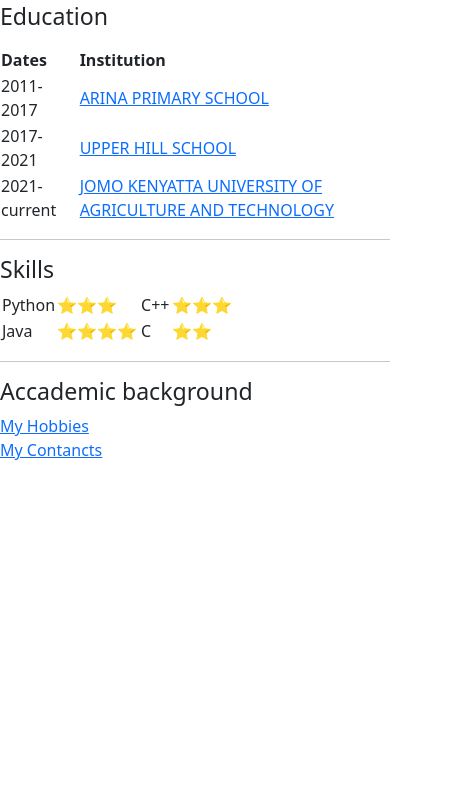
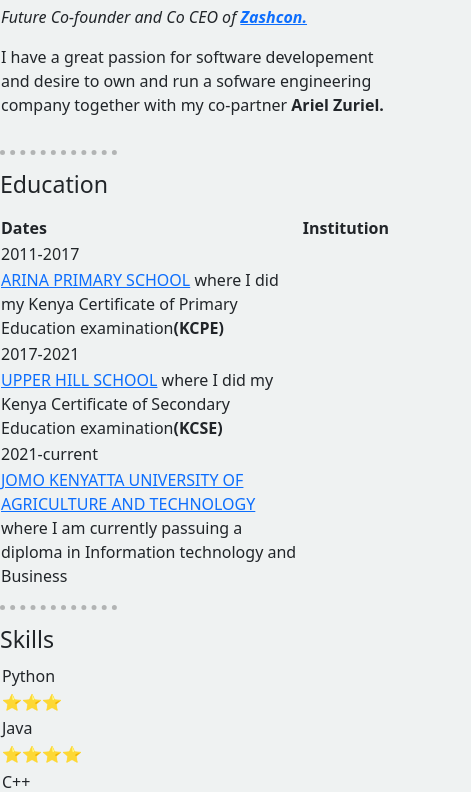
Before and after one commit to Brandon-Morision/Cv, a plain HTML site: page index.html in a window 390 px wide. Shown: the part 427-1219 px from the top of the page, 471 px wide, since content can reach past the window. Before the commit the page ends 889 px from the top, so only its background shows below. Drawn offline with nearby package versions, Linux system fonts and the light colour scheme.

Commit message:
Add files via upload

```diff
--- a/index.html
+++ b/index.html
@@ -7,18 +7,31 @@
   <title>Brandon's Personal Site🤓</title>
   <link href="https://cdn.jsdelivr.net/npm/bootstrap@5.2.0/dist/css/bootstrap.min.css" rel="stylesheet" integrity="sha384-gH2yIJqKdNHPEq0n4Mqa/HGKIhSkIHeL5AyhkYV8i59U5AR6csBvApHHNl/vI1Bx" crossorigin="anonymous">
   <style>
-    body {
-      background-image: url("gradient_bg.png");
-  background-repeat: repeat-x;
-      }
+  body {
+    background-color:rgba(163, 185, 185, 0.171);
+  }
+  hr {
+    border-style: none;
+    border-top-style: dotted;
+    border-width: 5px;
+    border-color: black;
+    width: 30%;
+  }
+  /* Add media query */
+  @media only screen and (max-width: 600px) {
+    table {
+      width: 100%;
+    }
+    td {
+      display: block;
+      width: 100%;
+    }
+    img {
+      width: 100%;
+    }
+  }
+</style>
 
-
-      [show-background-image] #backgroundImage {
-        visibility: visible;
-      }
-
-
-    </style>
 </head>
 
 <body>
@@ -27,8 +40,8 @@
       <td><img src="Brandon.png" alt="Brandon Morris profile"></td>
       <td>
                 <h1>Brandon Morris</h1>
-        <p><em>Co-founder and Co CEO of <strong><a href="https://1drv.ms/u/s!Av05o-e48EfV0EFfnjaPznYHF_pZ">Zashcon.</a></strong></em></p>
-        <p>I am a software developer and I run a sofware engineering company together with my co-partner <strong>Ariel Zuriel.</strong></p>
+        <p><em>Future Co-founder and Co CEO of <strong><a href="https://1drv.ms/u/s!Av05o-e48EfV0EFfnjaPznYHF_pZ">Zashcon.</a></strong></em></p>
+        <p>I have a great passion for software developement  and  desire to own and run a sofware engineering company together with my co-partner <strong>Ariel Zuriel.</strong></p>
       </td>
     </tr>
   </table>
@@ -47,14 +60,14 @@
     <tbody>
       <tr>
       <td>2011-2017</td>
-        <td><a href="https://primaryschool.co.ke/kisumu/winam/kisumu-town/arina-20825/">ARINA PRIMARY SCHOOL</a></td>
+        <td><a href="https://primaryschool.co.ke/kisumu/winam/kisumu-town/arina-20825/">ARINA PRIMARY SCHOOL</a> where I did my Kenya Certificate of Primary Education examination<b>(KCPE)</b></td>
 
       </tr>
       <td>2017-2021</td>
-      <td><a href="https://shulezote.co.ke/school/upper-hill-sch/">UPPER HILL SCHOOL</a></td>
+      <td><a href="https://shulezote.co.ke/school/upper-hill-sch/">UPPER HILL SCHOOL</a> where I did my Kenya Certificate of Secondary Education examination<b>(KCSE)</b></td>
       <tr>
         <td>2021-current </td>
-        <td><a href="https://www.jkuat.ac.ke/">JOMO KENYATTA UNIVERSITY OF AGRICULTURE AND TECHNOLOGY</a></td>
+        <td><a href="https://www.jkuat.ac.ke/">JOMO KENYATTA UNIVERSITY OF AGRICULTURE AND TECHNOLOGY</a> where I am currently passuing a diploma in Information technology and Business</td>
       </tr>
 
 
@@ -84,7 +97,7 @@
 
         <tr>
           <td>C++</td>
-          <td>⭐⭐⭐</td>
+          <td>⭐⭐</td>
         </tr>
         <tr>
           <td>C</td>
```
Also changed, not shown: Hobbies.html (+16 -3 lines), My contacts.html (+14 -1 lines).
